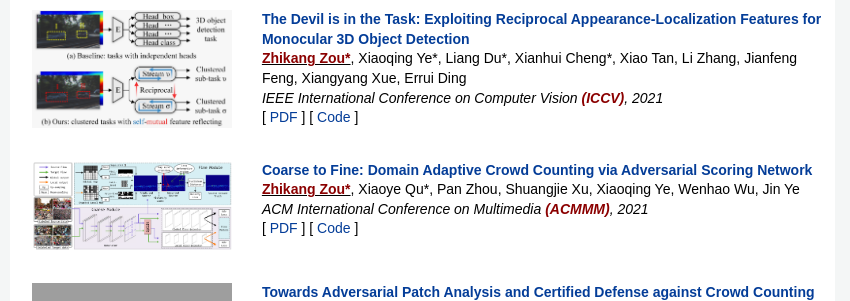
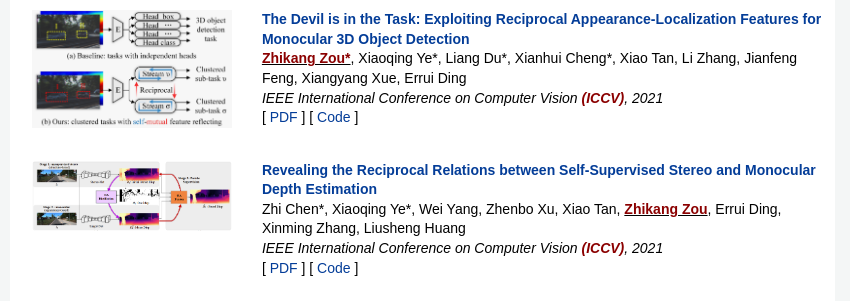
Before and after one commit to BigTeacher-777/BigTeacher-777.github.io, a plain HTML site: page index.html in a window 1280 px wide. Shown: the part 929-1230 px from the top of the page, without its empty margins (218-1068 px from the left). Drawn offline with Linux system fonts and the light colour scheme; grey boxes are pictures that could not be loaded; a script that the page names is missing.

Commit message:
second commit

```diff
--- a/index.html
+++ b/index.html
@@ -401,6 +401,18 @@ I am currently working at Baidu Inc. as a computer vision researcher. I received
   <div class="spanner"></div>
 </div>
 
+<div class="paper" id="xxx"><img class="paper" src="papers/depth_iccv2021.png" />
+  <div>
+    <a><b>Revealing the Reciprocal Relations between Self-Supervised Stereo and Monocular Depth Estimation</b></a><br />
+    Zhi Chen*, Xiaoqing Ye*, Wei Yang, Zhenbo Xu, Xiao Tan, <u><b style="color:darkred">Zhikang Zou</b></u>, Errui Ding, Xinming Zhang, Liusheng Huang<br />
+    <i>IEEE International Conference on Computer Vision <b><font color="DarkRed">(ICCV)</font></b>, 2021 </i><br />
+    [ <a href=''>PDF</a> ]
+    [ <a href=''>Code</a> ] <br />
+    <!-- <alert>An effective self-supervised video representation learning framework.</alert> -->
+  </div>
+  <div class="spanner"></div>
+</div>
+
 <div class="paper" id="xxx"><img class="paper" src="papers/ASNet.png" />
   <div>
     <a><b>Coarse to Fine: Domain Adaptive Crowd Counting via Adversarial Scoring Network</b></a><br />
```
Also changed, not shown: papers/depth_iccv2021.png (added).
